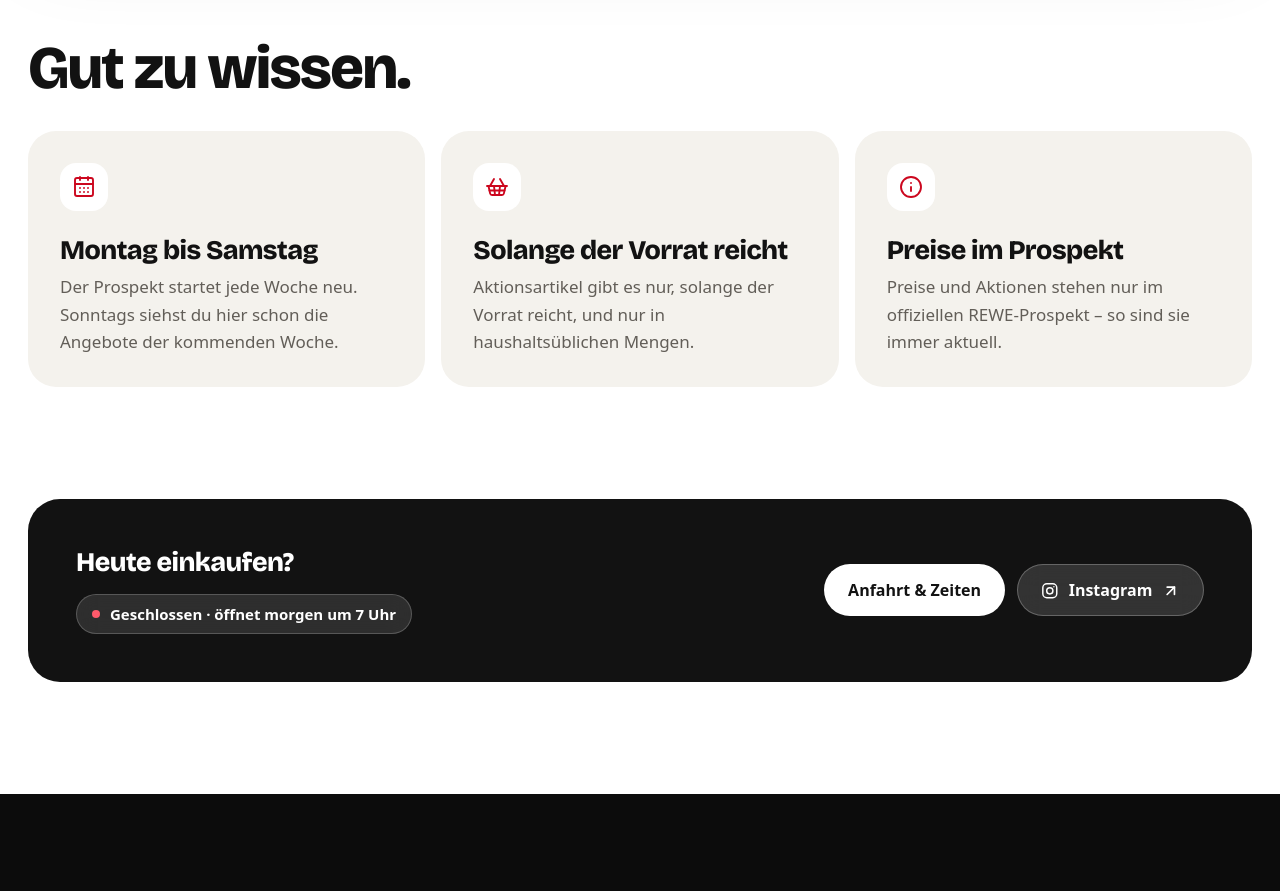
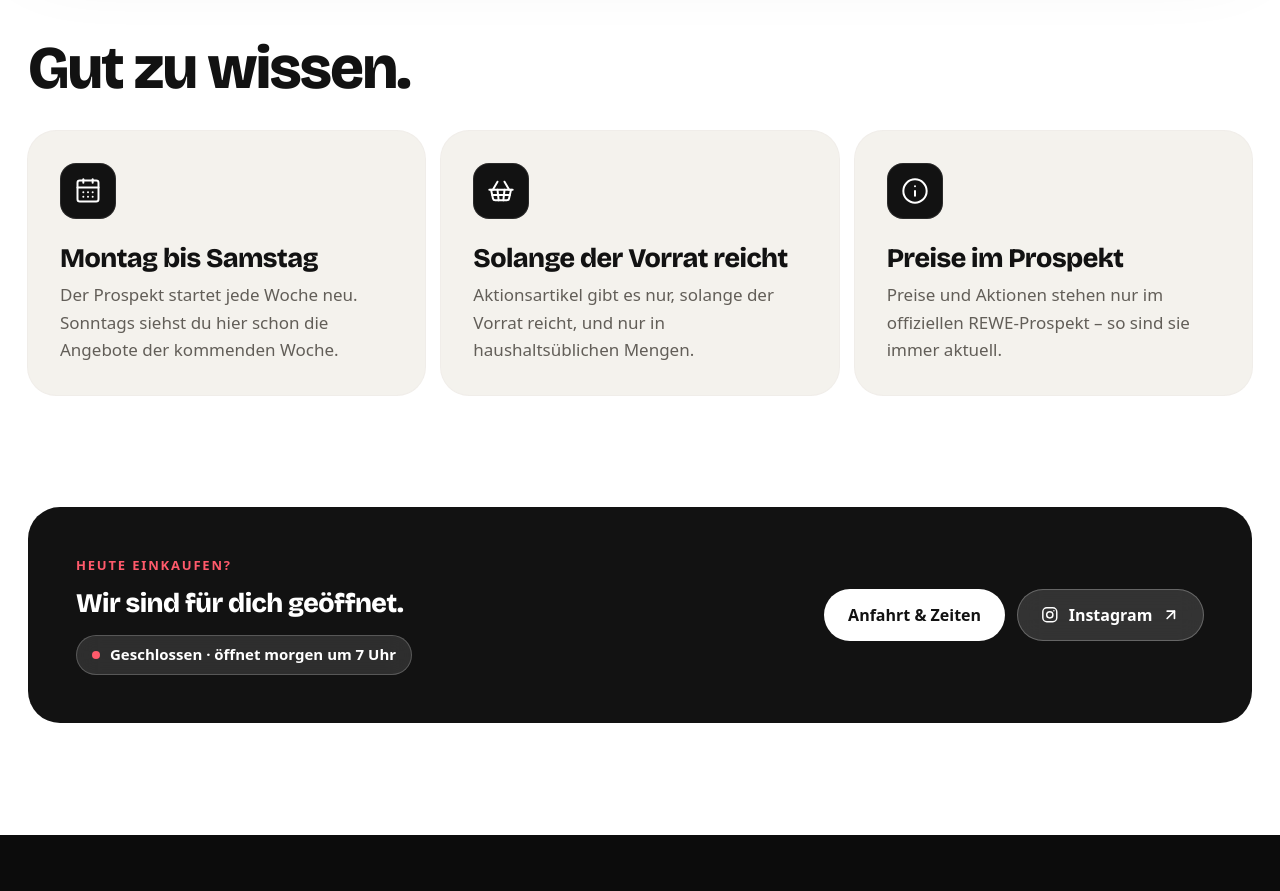
Before and after one commit to chourolwebdesign/REWEROE, a Next.js app: page /angebote in a window 1280 px wide. Shown: the part 880-1771 px from the top of the page. Built offline with nearby package versions, Linux system fonts and the light colour scheme; no server answers.

Commit message:
Design: Angebote-Seite im neuen Kartendesign

```diff
--- a/app/angebote/page.tsx
+++ b/app/angebote/page.tsx
@@ -52,9 +52,12 @@ export default function AngebotePage() {
         </h2>
         <ul className="mt-8 grid gap-3 md:grid-cols-3 md:gap-4">
           {HINTS.map(({ icon: Icon, title, text }) => (
-            <li key={title} className="reveal rounded-[1.75rem] bg-soft p-6 md:p-8">
-              <span className="grid size-12 place-items-center rounded-2xl bg-white">
-                <Icon className="size-6 text-red" strokeWidth={1.9} aria-hidden />
+            <li
+              key={title}
+              className="reveal card-lift flex flex-col rounded-[var(--radius-media)] bg-soft p-6 ring-1 ring-line/60 md:p-8"
+            >
+              <span className="grid size-14 place-items-center rounded-2xl bg-ink text-white ring-1 ring-inset ring-white/10">
+                <Icon className="size-7" strokeWidth={1.7} aria-hidden />
               </span>
               <h3 className="mt-6 text-h3">{title}</h3>
               <p className="mt-2 text-muted">{text}</p>
@@ -64,9 +67,10 @@ export default function AngebotePage() {
       </section>
 
       <section aria-label="Öffnungszeiten und Instagram" className="wrap py-20 md:py-28">
-        <div className="reveal flex flex-col gap-6 rounded-[2rem] bg-ink p-8 text-white md:flex-row md:items-center md:justify-between md:p-12">
+        <div className="reveal flex flex-col gap-6 rounded-[var(--radius-stage)] bg-ink p-8 text-white md:flex-row md:items-center md:justify-between md:p-12">
           <div>
-            <h2 className="text-h3">Heute einkaufen?</h2>
+            <p className="text-eyebrow text-red-bright">Heute einkaufen?</p>
+            <h2 className="mt-3 text-h3">Wir sind für dich geöffnet.</h2>
             <OpenStatus tone="dark" className="mt-4" />
           </div>
           <div className="flex flex-wrap gap-3">
```
